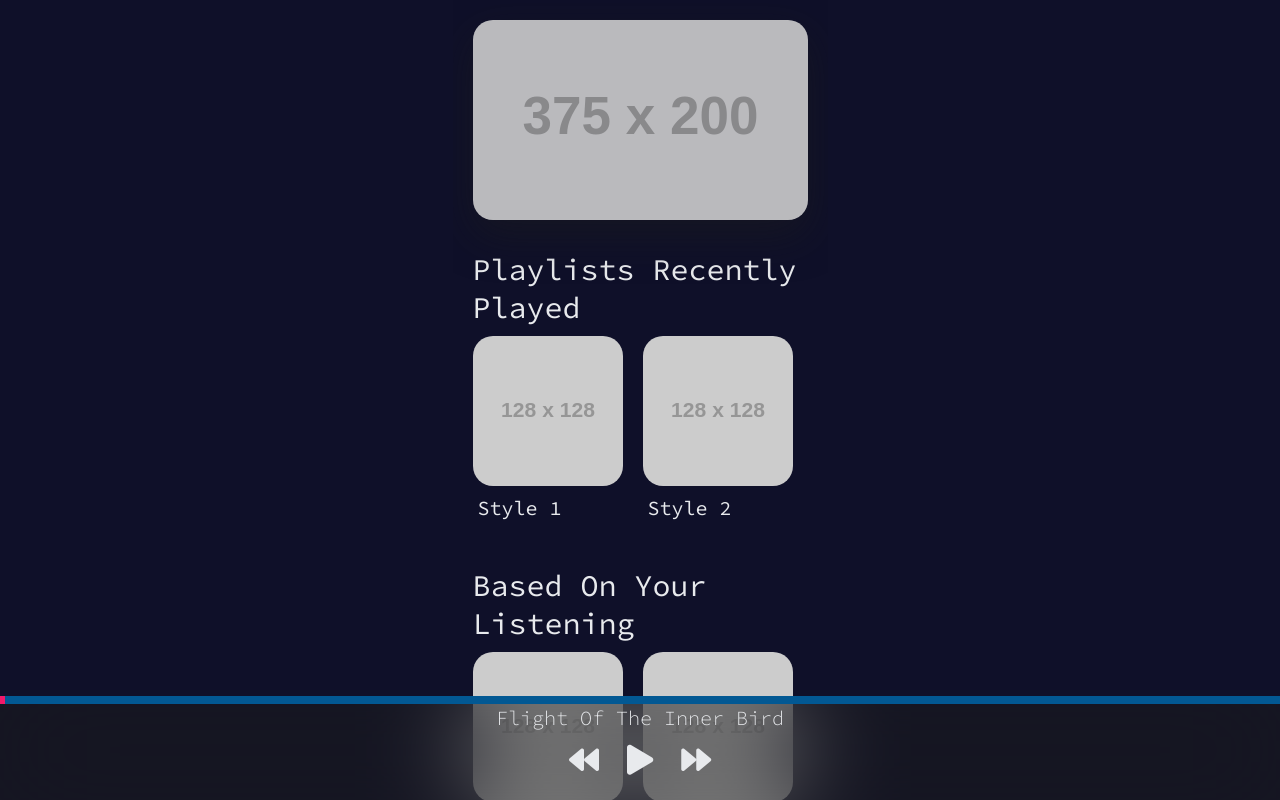
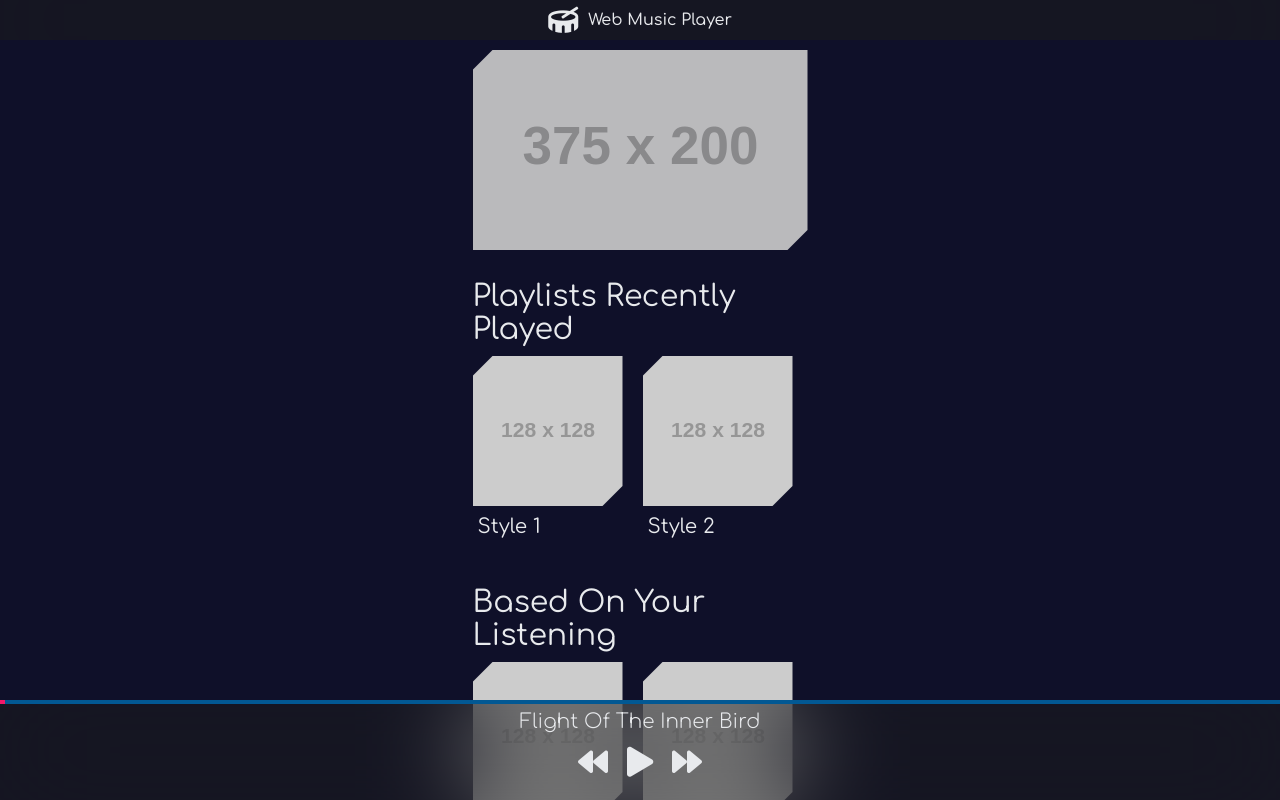
Before and after one commit to llinhares/music-player-pure-html-css-js, a plain HTML site: page index.html in a window 1280 px wide. Drawn offline with Linux system fonts and the light colour scheme; placeholder pictures from the web are drawn by us.

Commit message:
add header; change font family; fix layout

```diff
--- a/assets/css/style.css
+++ b/assets/css/style.css
@@ -1,5 +1,3 @@
-/*IMPORTS*/
-@import url('https://fonts.googleapis.com/css2?family=Source+Code+Pro:wght@300;400;500;700;900&display=swap');
 /*GLOBAL*/
 *{
   margin: 0;
@@ -26,21 +24,54 @@ body{
   height: 100vh;
   max-width: 375px;
   background: var(--background);
-  font-family: 'Source Code Pro', monospace;
+  font-family: 'Comfortaa', cursive;
   color: var(--text-color);
 }
 ::-webkit-scrollbar{
   display: none;
 }
+.notched-corners{
+  clip-path:
+    polygon(
+      0% 20px,                 /* top left */
+      20px 0%,                 /* top left */
+      calc(100% - 0px) 0%,    /* top right */
+      100% 0px,               /* top right */
+      100% calc(100% - 20px),  /* bottom right */
+      calc(100% - 20px) 100%,  /* bottom right */
+      0px 100%,               /* bottom left */
+      0 calc(100% - 0px)      /* bottom left */
+    );
+}
 main{
   width: 100%;
   height: 100%;
+}
+/*HEADER*/
+.music-player-header{
+  position: fixed;
+  top: 0;
+  left: 0;
+  height: 40px;
+  display: flex;
+  flex-direction: row;
+  justify-content: center;
+  align-items: center;
+  width: 100%;
+  background: var(--alpha-color);
+  backdrop-filter: blur(50px);
+  z-index: 1;
+  font-weight: 500;
+}
+.music-player-header i{
+  font-size: 30px;
+  padding-right: 10px;
 }
 /*HOME*/
 .home{
   width: 100%;
   height: 100%;
-  padding: 20px 20px 100px 20px;
+  padding: 50px 20px 100px 20px;
   overflow-y: auto;
 }
 
@@ -48,7 +79,7 @@ main{
   width: 100%;
   height: 200px;
   overflow: hidden;
-  border-radius: 20px;
+  /*border-radius: 20px;*/
   box-shadow: var(--shadow);
   position: relative;
 }
@@ -90,7 +121,7 @@ main{
   width: 100%;
   height: 150px;
   object-fit: cover;
-  border-radius: 20px;
+  /*border-radius: 20px;*/
 }
 .playlist-card-name{
   width: 100%;
@@ -117,16 +148,18 @@ main{
   transform: scale(1.3);
 }
 .back-btn{
-  left: 40px;
+  top: 20px;
+  left: 33px;
 }
 .nav-btn{
-  right: 40px;
+  top: 20px;
+  right: 33px;
 }
 .current-song-name{
   font-weight: 300;
   font-size: 20px;
   text-align: center;
-  margin-top: 5px;
+  margin-top: 10px;
   text-transform: capitalize;
 }
 .artist-name{
@@ -139,17 +172,18 @@ main{
   height: 30vh;
   object-fit: cover;
   margin: auto;
-  border-radius: 20px;
+  /*border-radius: 20px;*/
   box-shadow: var(--shadow);
 }
 .music-seek-bar{
   -webkit-appearance: none;
   width: 100%;
   position: absolute;
-  top: -4px;
-  height: 8px;
+  top: 0px;
+  height: 4px;
   background: var(--secondary-color);
   overflow: hidden;
+  border-radius: 0;
 }
 .music-seek-bar::-webkit-slider-thumb{
   -webkit-appearance: none;
@@ -244,6 +278,7 @@ main{
   padding: 30px;
   display: flex;
   flex-direction: column;
+  z-index: 1;
 }
 .music-player.active .music-seek-bar{
   position: relative;
@@ -252,7 +287,8 @@ main{
   margin: auto;
 }
 .music-player.active .current-song-name{
-  font-size: 40px;
+  font-size: 30px;
+  margin-top: 30px;
 }
 .music-player.active .music-player-controls{
   width: 100%;
@@ -267,7 +303,7 @@ main{
   height: 100%;
   top: 0;
   right: -100%;
-  padding: 30px 0;
+  padding: 0 0 30px 0;
   background: var(--alpha-color);
   backdrop-filter: blur(50px);
   z-index: 3;
@@ -277,12 +313,16 @@ main{
   right: 0;
 }
 .title{
-  font-weight: 300;
-  font-size: 40px;
+  font-weight: 500;
+  font-size: 30px;
   text-align: center;
-  margin-top: 15px;
+  margin-top: 13px;
+  margin-bottom: 13px;
   text-transform: capitalize;
-  margin-bottom: 30px;
+}
+.queue-list{
+  height: calc(100% - 59px);
+  overflow-y: auto;
 }
 .queue{
   width: 100%;
@@ -298,7 +338,7 @@ main{
   min-height: 60px;
   width: 60px;
   height: 60px;
-  border-radius: 10px;
+  /*border-radius: 10px;*/
   overflow: hidden;
   margin-right: 20px;
 }
@@ -320,6 +360,11 @@ main{
   display: block;
 }
 .queue .name{
-  font-size: 22px;
+  font-weight: 300;
+  font-size: 20px;
   text-transform: capitalize;
 }
+.queue.active .name{
+  font-weight: 500;
+  color: var(--primary-color);
+}
--- a/index.html
+++ b/index.html
@@ -9,20 +9,26 @@
   <meta name="language" content="en">
   <meta name='author' content='Lucas Linhares, https://lucaslinhares.dev.br'>
   <title>Web Music Player - Pure HTML, CSS and Js</title>
+  <link rel="preconnect" href="https://fonts.googleapis.com">
+  <link rel="preconnect" href="https://fonts.gstatic.com" crossorigin>
+  <link href="https://fonts.googleapis.com/css2?family=Comfortaa:wght@300;400;500&display=swap" rel="stylesheet">
   <link rel="stylesheet" href="https://cdnjs.cloudflare.com/ajax/libs/font-awesome/5.15.4/css/all.min.css" />
   <link rel="stylesheet" href="assets/css/style.css">
 </head>
 <body>
+  <header class="music-player-header">
+    <i class="fas fa-drum"></i> Web Music Player
+  </header>
   <main>
     <!-- home -->
     <article class="home">
       <!-- carousel -->
-      <section class="carousel">
-          <img src="https://dummyimage.com/375x200/000/0011ff" class="active" alt="" />
-          <img src="https://dummyimage.com/375x200/9e619e/636363" alt="" />
-          <img src="https://dummyimage.com/375x200/3e473b/d15ad1" alt="" />
-          <img src="https://dummyimage.com/375x200/ba6107/465d78" alt="" />
-          <img src="https://dummyimage.com/375x200/b80730/0f6328" alt="" />
+      <section class="carousel notched-corners">
+        <img src="https://dummyimage.com/375x200/000/0011ff" class="active" alt="" />
+        <img src="https://dummyimage.com/375x200/9e619e/636363" alt="" />
+        <img src="https://dummyimage.com/375x200/3e473b/d15ad1" alt="" />
+        <img src="https://dummyimage.com/375x200/ba6107/465d78" alt="" />
+        <img src="https://dummyimage.com/375x200/b80730/0f6328" alt="" />
       </section>
       <!--start recently played -->
       <!-- playlists recently played -->
@@ -33,27 +39,27 @@
         <div class="playlists-group">
           <!--item-->
           <div class="playlist-card">
-            <img src="https://dummyimage.com/128x128/ff00ff/fff" class="playlist-card-img" alt="" />
+            <img src="https://dummyimage.com/128x128/ff00ff/fff" class="playlist-card-img notched-corners" alt="" />
             <p class="playlist-card-name">style 1</p>
           </div>
           <!--item-->
           <div class="playlist-card">
-            <img src="https://dummyimage.com/128x128/00ffb7/fff" class="playlist-card-img" alt="" />
+            <img src="https://dummyimage.com/128x128/00ffb7/fff" class="playlist-card-img notched-corners" alt="" />
             <p class="playlist-card-name">style 2</p>
           </div>
           <!--item-->
           <div class="playlist-card">
-            <img src="https://dummyimage.com/128x128/007691/fff" class="playlist-card-img" alt="" />
+            <img src="https://dummyimage.com/128x128/007691/fff" class="playlist-card-img notched-corners" alt="" />
             <p class="playlist-card-name">style 3</p>
           </div>
           <!--item-->
           <div class="playlist-card">
-            <img src="https://dummyimage.com/128x128/d7de00/fff" class="playlist-card-img" alt="" />
+            <img src="https://dummyimage.com/128x128/d7de00/fff" class="playlist-card-img notched-corners" alt="" />
             <p class="playlist-card-name">style 4</p>
           </div>
           <!--item-->
           <div class="playlist-card">
-            <img src="https://dummyimage.com/128x128/de0000/fff" class="playlist-card-img" alt="" />
+            <img src="https://dummyimage.com/128x128/de0000/fff" class="playlist-card-img notched-corners" alt="" />
             <p class="playlist-card-name">style 5</p>
           </div>
         </div>
@@ -66,27 +72,27 @@
         <div class="playlists-group">
           <!--item-->
           <div class="playlist-card">
-            <img src="https://dummyimage.com/128x128/ff00ff/fff" class="playlist-card-img" alt="" />
+            <img src="https://dummyimage.com/128x128/ff00ff/fff" class="playlist-card-img notched-corners" alt="" />
             <p class="playlist-card-name">style 1</p>
           </div>
           <!--item-->
           <div class="playlist-card">
-            <img src="https://dummyimage.com/128x128/00ffb7/fff" class="playlist-card-img" alt="" />
+            <img src="https://dummyimage.com/128x128/00ffb7/fff" class="playlist-card-img notched-corners" alt="" />
             <p class="playlist-card-name">style 2</p>
           </div>
           <!--item-->
           <div class="playlist-card">
-            <img src="https://dummyimage.com/128x128/007691/fff" class="playlist-card-img" alt="" />
+            <img src="https://dummyimage.com/128x128/007691/fff" class="playlist-card-img notched-corners" alt="" />
             <p class="playlist-card-name">style 3</p>
           </div>
           <!--item-->
           <div class="playlist-card">
-            <img src="https://dummyimage.com/128x128/d7de00/fff" class="playlist-card-img" alt="" />
+            <img src="https://dummyimage.com/128x128/d7de00/fff" class="playlist-card-img notched-corners" alt="" />
             <p class="playlist-card-name">style 4</p>
           </div>
           <!--item-->
           <div class="playlist-card">
-            <img src="https://dummyimage.com/128x128/de0000/fff" class="playlist-card-img" alt="" />
+            <img src="https://dummyimage.com/128x128/de0000/fff" class="playlist-card-img notched-corners" alt="" />
             <p class="playlist-card-name">style 5</p>
           </div>
         </div>
@@ -106,7 +112,7 @@
     <i class="fas fa-th-list nav-btn icon hide"></i>
     <h1 class="current-song-name">song 1</h1>
     <p class="artist-name hide">artist 1</p>
-    <img src="https://dummyimage.com/128x128/1e6656/ffffff" class="music-cover hide" alt="">
+    <img src="https://dummyimage.com/128x128/1e6656/ffffff" class="music-cover notched-corners hide" alt="">
     <div class="seek-bar-container">
       <label for="music-seek-bar" hidden>Music seek bar</label>
       <input name="music-seek-bar" type="range" class="music-seek-bar" value="0" />
```
